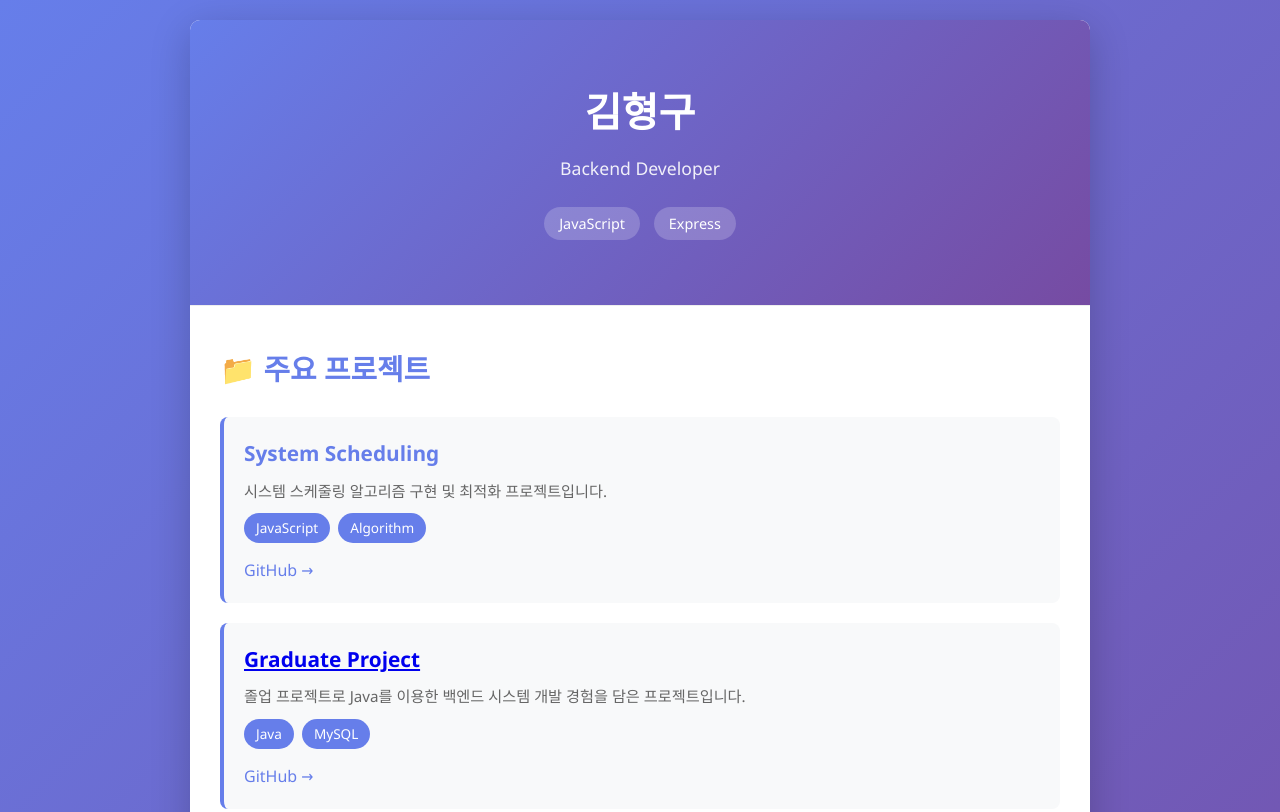
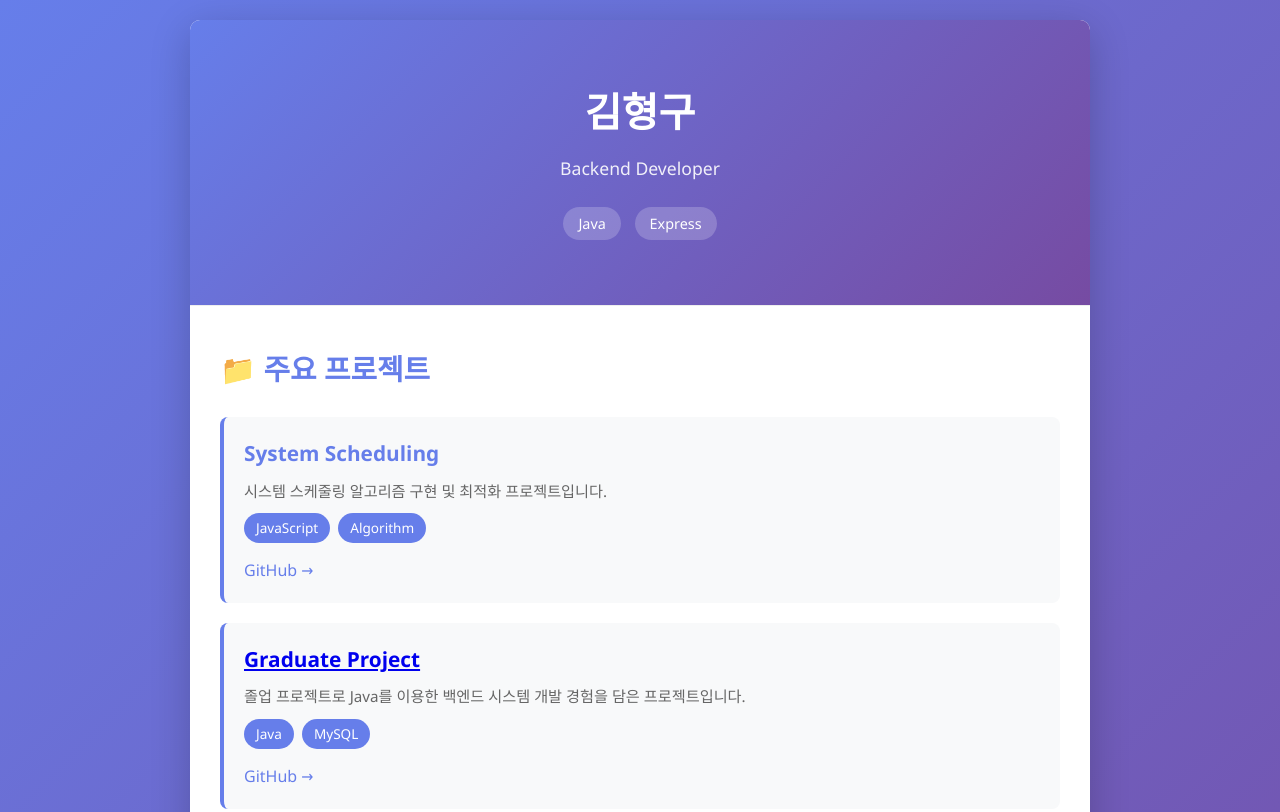
Before and after one commit to gudrn/portfolio, a website: page public/index.html in a window 1280 px wide. Shown: the top 812 px of the page. Drawn offline with Linux system fonts and the light colour scheme.

Commit message:
Update index.html

```diff
--- a/public/index.html
+++ b/public/index.html
@@ -12,7 +12,7 @@
         <h1>김형구</h1>
         <p>Backend Developer</p>
         <div class="skills">
-          <span class="skill-badge">JavaScript</span>
+          <span class="skill-badge">Java</span>
           <span class="skill-badge">Express</span>
         </div>
       </header>
```
